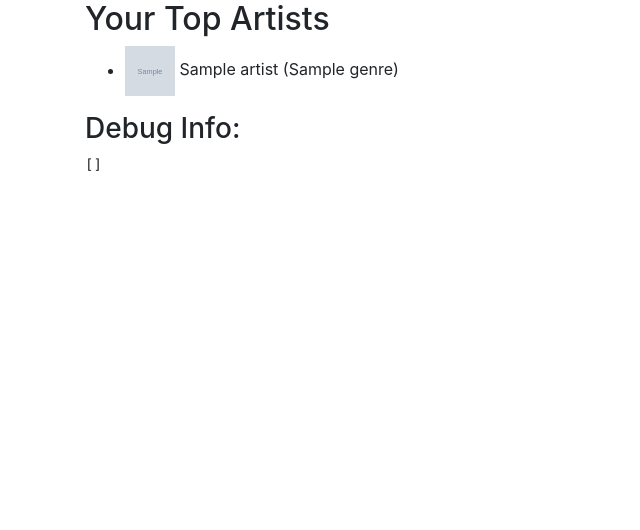
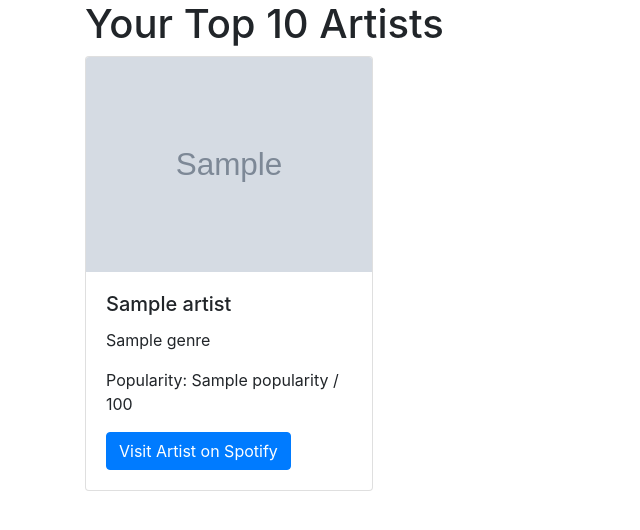
Before and after one commit to opive/Harmony2, a Flask app: template Harmony/website/templates/fav_artists.html in a window 1280 px wide. Shown: the part 56-586 px from the top of the page, without its empty margins (0-640 px from the left). Run offline with Flask 3, Linux system fonts and the light colour scheme; the template is opened without the code that fills it: most values are stand-ins (such as "Sample title", 1, 10 or a date in 2020); grey boxes marked "Sample" are stand-in pictures; some libraries are stand-ins or nearby versions.

Commit message:
used bootstrap to beautify the artists page

```diff
--- a/Harmony/website/templates/fav_artists.html
+++ b/Harmony/website/templates/fav_artists.html
@@ -1,6 +1,6 @@
 {% extends 'main_logged_in.html' %}
 {% block content %}
-<h2>Your Top Artists</h2>
+<!-- <h2>Your Top Artists</h2>
 <ul>
   {% for artist in top_artists %}
     <li>
@@ -10,8 +10,25 @@
   {% else %}
     <li>No artists found.</li>
   {% endfor %}
-</ul>
+</ul> -->
 
-<h3>Debug Info:</h3>
-<pre>{{ top_artists | tojson }}</pre>  <!-- Add this line to print the JSON data -->
+<h1>Your Top 10 Artists</h1>
+<h1> </h1>
+
+<div class="row">
+  {% for artist in top_artists %}
+    <div class="col-md-4">
+      <div class="card mb-4" style="width: 18rem;">
+        <img src="{{ artist.images[0].url }}" class="card-img-top" alt="{{ artist.name }}">
+        <div class="card-body">
+          <h5 class="card-title">{{ artist.name }}</h5>
+          <p class="card-text">{{ artist.genres | join(', ') }}</p>
+          <p class="card-text">Popularity: {{ artist.popularity }} / 100</p>
+          <a href="{{ artist.external_urls.spotify }}" class="btn btn-primary" target="_blank">Visit Artist on Spotify</a>
+        </div>
+      </div>
+    </div>
+  {% endfor %}
+</div>
+
 {% endblock %}
```
